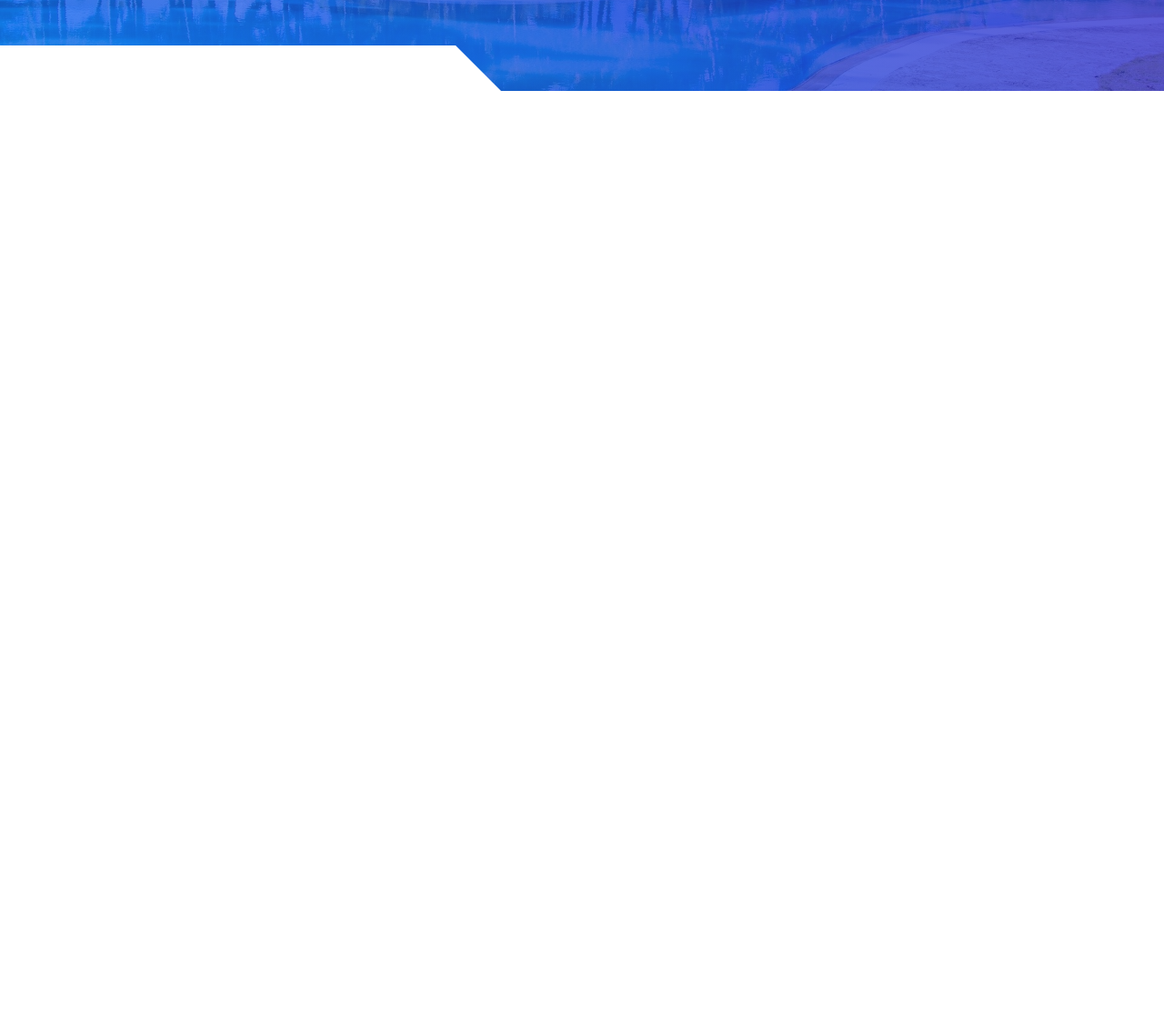
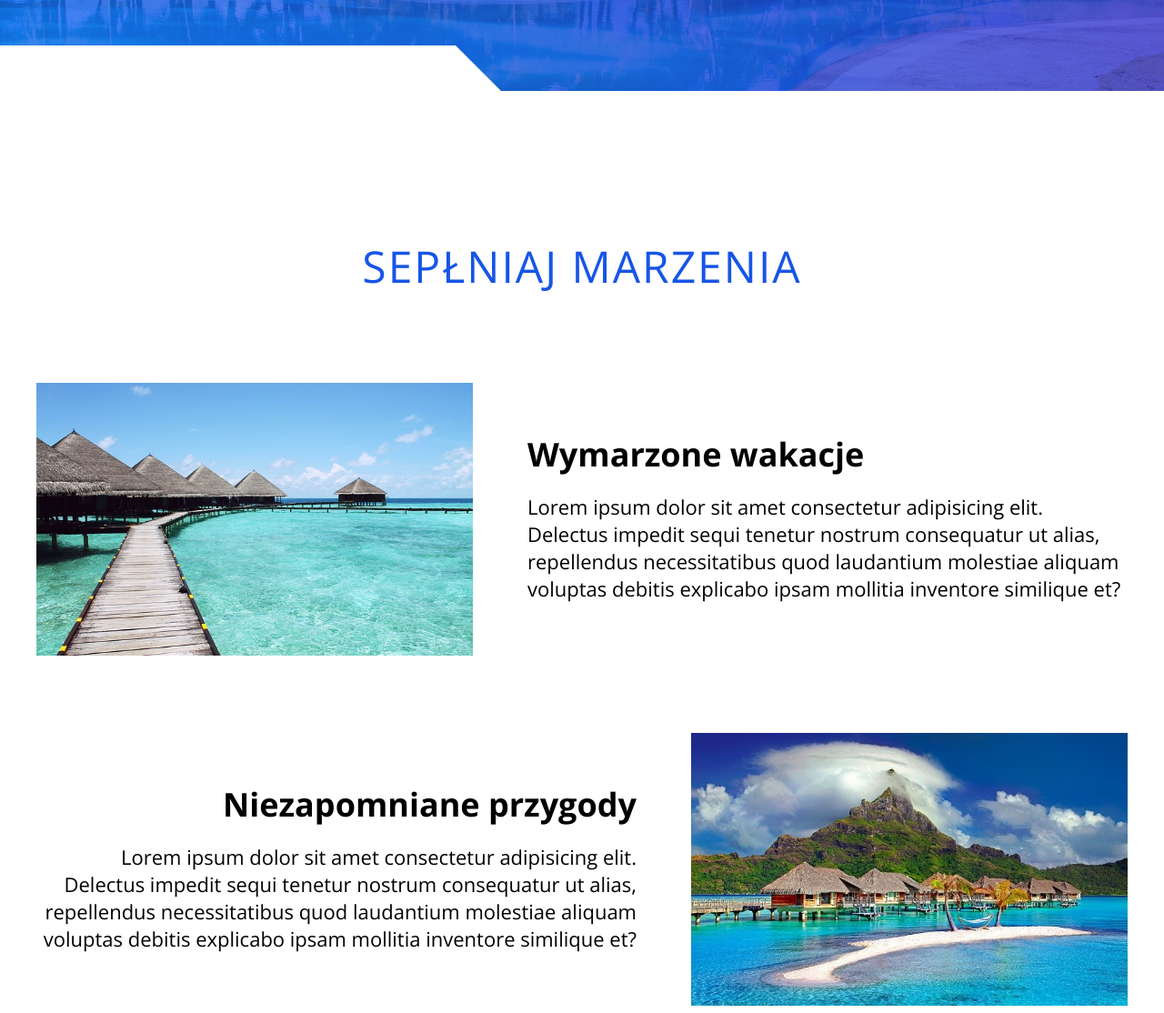
Before and after one commit to roni8750/Nauka, a plain HTML site: page index.html in a window 1280 px wide. Shown: the part 500-1614 px from the top of the page at 91% size. Before the commit the page ends 800 px from the top, so only its background shows below. Drawn offline with nearby package versions, Linux system fonts and the light colour scheme.

Commit message:
added new section Spełniaj marzenia in web

```diff
--- a/index.html
+++ b/index.html
@@ -33,12 +33,42 @@
     <header class="header section">
         <h1 class="header__heading">Tropical Paradise</h1>
         <p class="header__text">Lorem ipsum dolor sit amet, consectetur adipisicing elit.</p>
-        <p>Lorem ipsum dolor sit amet consectetur adipisicing elit. Amet illum eveniet dolore molestias perspiciatis saepe inventore, vel distinctio ad animi!</p>
+        <p>Lorem ipsum dolor sit amet consectetur adipisicing elit. Amet illum eveniet dolore molestias perspiciatis
+            saepe inventore, vel distinctio ad animi!</p>
         <a href="#offers" class="header__btn btn-special-animation">Poznaj ofertę</a>
         <div class="white-block white-block-left"></div>
-
-
     </header>
+    <main class="main">
+        <section class="dreams section-padding section white-section">
+            <div class="wrapper">
+                <h2 class="section-heading">Sepłniaj marzenia</h2>
+                <div class="dreams__box">
+                    <div class="dreams__box-img">
+                        <img src="/img/paradise-small_640.jpeg" alt="Domki nad oceanem" class="dreams__img">
+                    </div>
+                    <div class="dreams__box-text">
+                        <h3 class="dreams__title">Wymarzone wakacje</h3>
+                        <p class="dreams__text">Lorem ipsum dolor sit amet consectetur adipisicing elit. Delectus
+                            impedit sequi tenetur nostrum consequatur ut alias, repellendus necessitatibus quod
+                            laudantium molestiae aliquam voluptas debitis explicabo ipsam mollitia inventore similique
+                            et?</p>
+                    </div>
+                </div>
+                <div class="dreams__box">
+                    <div class="dreams__box-img dreams__box-img--right">
+                        <img src="/img/bora-bora-small_640.jpeg" alt="Domki nad oceanem na tle góry" class="dreams__img">
+                    </div>
+                    <div class="dreams__box-text dreams__box-text--right">
+                        <h3 class="dreams__title">Niezapomniane przygody</h3>
+                        <p class="dreams__text">Lorem ipsum dolor sit amet consectetur adipisicing elit. Delectus
+                            impedit sequi tenetur nostrum consequatur ut alias, repellendus necessitatibus quod
+                            laudantium molestiae aliquam voluptas debitis explicabo ipsam mollitia inventore similique
+                            et?</p>
+                    </div>
+                </div>
+            </div>
+        </section>
+    </main>
 
     <script src=" js/main.js"></script>
 </body>
--- a/sass/_components.scss
+++ b/sass/_components.scss
@@ -38,8 +38,37 @@
 		transition: transform 0.3s;
 		z-index: -1;
 	}
-    &:hover::before {
-        transform: scaleX(1);
+	&:hover::before {
+		transform: scaleX(1);
 		transform-origin: left;
-    }
+	}
 }
+.section-heading {
+	position: relative;
+	margin-bottom: 2em;
+	font-size: 3rem;
+	font-weight: 300;
+	text-transform: uppercase;
+	text-align: center;
+	color: $main-color;
+	letter-spacing: 2px;
+}
+.section-padding {
+	padding: 6em 2em;
+}
+@media(min-width:768px) {
+	.section-heading{
+		font-size: 3.6rem;
+	}
+	.section-padding{
+		padding: 8em 2em;
+	}
+}
+@media(min-width:992px) {
+	.section-heading{
+		font-size: 4.8rem;
+	}
+	.section-padding{
+		padding: 10em 2em;
+	}
+}
--- a/sass/style.scss
+++ b/sass/style.scss
@@ -151,6 +151,51 @@ nav {
 		}
 	}
 }
+.main {
+	.dreams {
+		&__box {
+			display: flex;
+			flex-direction: column;
+			margin: 2em 0;
+		}
+		&__img {
+			width: 100%;
+			margin-bottom: 1em;
+		}
+		&__title {
+			margin-bottom: 0.5em;
+		}
+		&__text {
+			font-size: 1.4rem;
+		}
+	}
+}
+@media (min-width: 576px) {
+	.main {
+		.dreams {
+			&__box {
+				flex-direction: row;
+				justify-content: space-between;
+				&-text{
+					width: 55%;
+					&--right {
+						text-align: right;
+					}
+				}
+				&-img {
+					width: 40%;
+					&--right {
+						order: 1;
+					}
+				}
+			}
+			&__img {
+				margin-bottom: 0;
+				max-height: 300px;
+			}
+		}
+	}
+}
 
 @media (min-width: 768px) {
 	.white-block {
@@ -168,6 +213,13 @@ nav {
 			font-size: 1.8rem;
 		}
 	}
+	.main {
+		.dreams{
+			&__text {
+				font-size: 1.8rem;
+			}
+		}
+	}
 }
 @media (min-width: 992px) {
 	.burger-btn {
@@ -180,4 +232,27 @@ nav {
 			font-size: 10rem;
 		}
 	}
+	.nav {
+		&__items{
+			font-size: 4.8rem;
+		}
+	}
+	.main{
+		.dreams{
+			&__box{
+				margin: 5em 0;
+				&-text{
+					display: flex;flex-direction: column;
+					justify-content: flex-end;
+					margin-bottom: 4em;
+				}
+			}
+			&__title {
+				font-size: 3.6rem;
+			}
+			&__text {
+				font-size: 2.2rem;
+			}
+		}
+	}
 }
```
Also changed, not shown: css/style.css, img/bora-bora-big_1920.jpeg (added), img/bora-bora-small_640.jpeg (added), img/paradise-big_1920.jpeg (added), img/paradise-small_640.jpeg (added), 1 other file.
